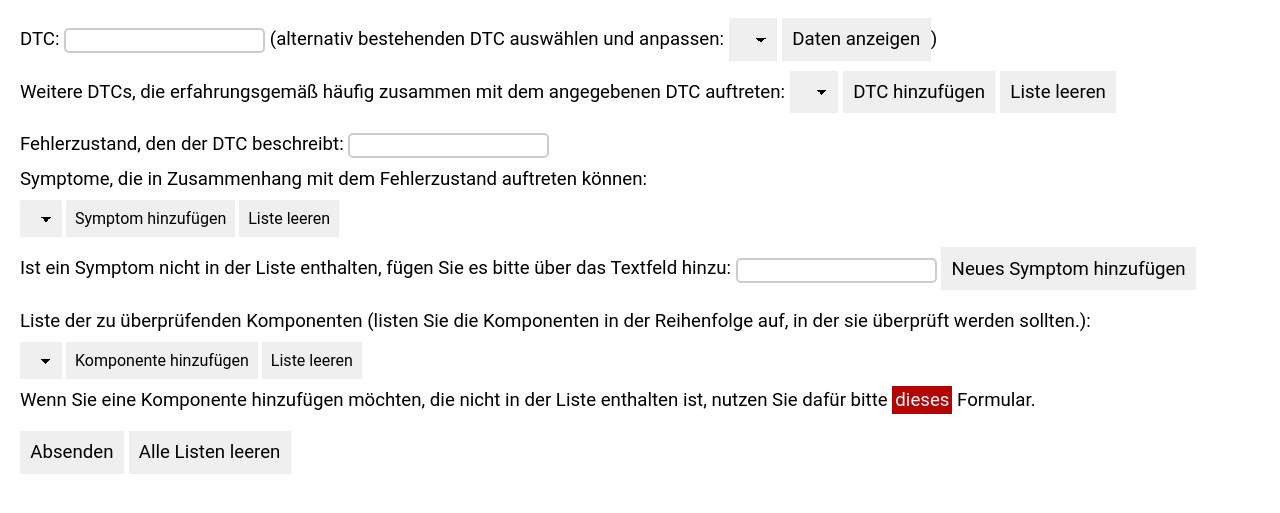
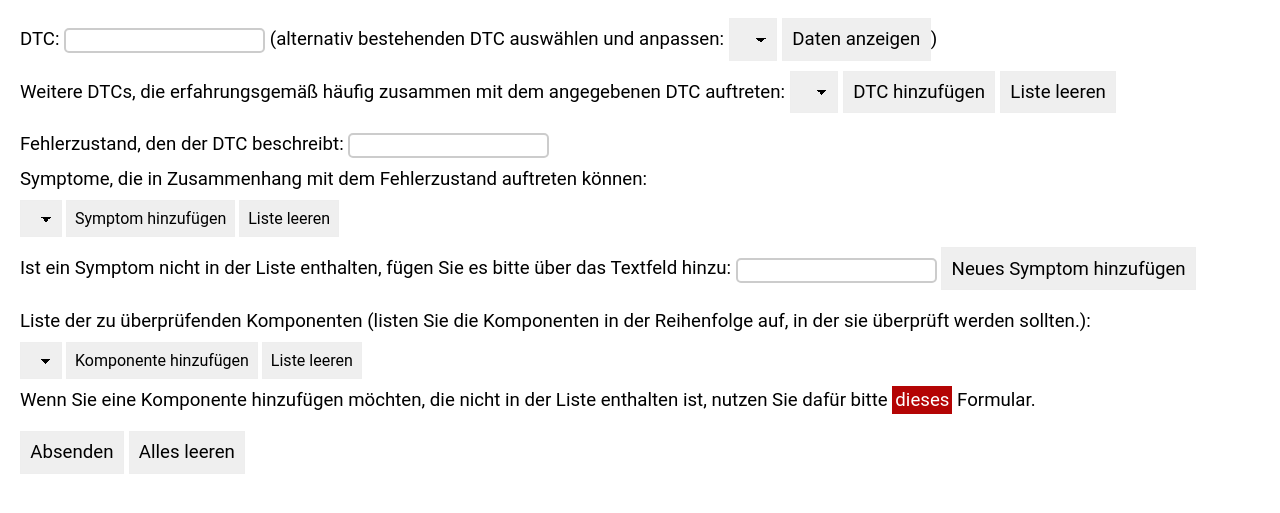
Before and after one commit to tbohne/obd_ontology, a Flask app: page /dtc_form in a window 1280 px wide; the page is wider, and only the part inside the window is pictured. Shown: the part 203-716 px from the top of that part. Run offline with Flask 2, Linux system fonts and the light colour scheme; data that the repository does not hold is empty; some libraries are stand-ins or nearby versions.

Commit message:
fixes #25: delete text in text field when clicking clear everything button

```diff
--- a/obd_ontology/app.py
+++ b/obd_ontology/app.py
@@ -91,7 +91,7 @@ class DTCForm(FlaskForm):
     add_component_submit = SubmitField("Komponente hinzufügen")
     clear_components = SubmitField("Liste leeren")
     final_submit = SubmitField("Absenden")
-    clear_everything = SubmitField("Alle Listen leeren")
+    clear_everything = SubmitField("Alles leeren")
 
 
 class ComponentSetForm(FlaskForm):
@@ -113,7 +113,7 @@ class ComponentSetForm(FlaskForm):
     verifying_components_submit = SubmitField("Komponente hinzufügen")
     clear_verifying_components = SubmitField("Liste leeren")
     final_submit = SubmitField("Absenden")
-    clear_everything = SubmitField("Alle Listen leeren")
+    clear_everything = SubmitField("Alles leeren")
 
 
 class SuspectComponentsForm(FlaskForm):
@@ -133,6 +133,7 @@ class SuspectComponentsForm(FlaskForm):
     affecting_components = SelectField("",
                                        choices=make_tuple_list(kg_query_tool.query_all_component_instances()),
                                        validate_choice=False)
+    clear_everything = SubmitField("Alles leeren")
 
 
 def add_component_to_knowledge_graph(suspect_component: str, affected_by: list, oscilloscope: bool) -> None:
@@ -288,6 +289,10 @@ def component_form():
                 oscilloscope_useful = \
                 kg_query_tool.query_oscilloscope_usage_by_suspect_component(existing_component_name)[0]
                 form.measurements_possible.data = "Ja" if oscilloscope_useful else "Nein"
+
+        elif form.clear_everything.data: # button that clears all lists and text fields has been clicked
+            get_session_variable_list("affecting_components").clear()
+            form.component_name.data = ""
 
     else:  # no submit button has been pressed - reset variable that specifies whether warning has been shown
         session["affecting_components_empty_warning_received"] = None
@@ -569,10 +574,12 @@ def dtc_form():
         elif form.clear_symptoms.data:  # button that clears the symptom list has been clicked
             get_session_variable_list("symptom_list").clear()
 
-        elif form.clear_everything.data:  # button that clears all lists has been clicked
+        elif form.clear_everything.data:  # button that clears all lists and text fields has been clicked
             get_session_variable_list("occurs_with_list").clear()
             get_session_variable_list("component_list").clear()
             get_session_variable_list("symptom_list").clear()
+            form.dtc_name.data = ""
+            form.fault_condition.data = ""
 
         elif form.existing_dtc_submit.data:  # user wants to see data for existing DTCs
             existing_dtc = form.existing_dtcs.data
@@ -679,9 +686,10 @@ def component_set_form():
         elif form.clear_verifying_components.data:  # button that clears the verified_by list has been clicked
             get_session_variable_list("verifying_components").clear()
 
-        elif form.clear_everything.data:  # button that clears all lists has been clicked
+        elif form.clear_everything.data:  # button that clears all lists and text fields has been clicked
             get_session_variable_list("comp_set_components").clear()
             get_session_variable_list("verifying_components").clear()
+            form.set_name.data = ""
 
         elif form.existing_component_set_submit.data:  # user wants to see data for existing component sets
             component_set_name = form.existing_component_sets.data
--- a/templates/component_form.html
+++ b/templates/component_form.html
@@ -32,7 +32,7 @@
                 {% for i in affecting_components_variable_list %}
                     {{ i }},
                 {% endfor %}</p>
-            {{ form.final_submit }}
+            {{ form.final_submit }} {{ form.clear_everything }}
         </form>
         <br>
         {% with messages = get_flashed_messages() %}
```
